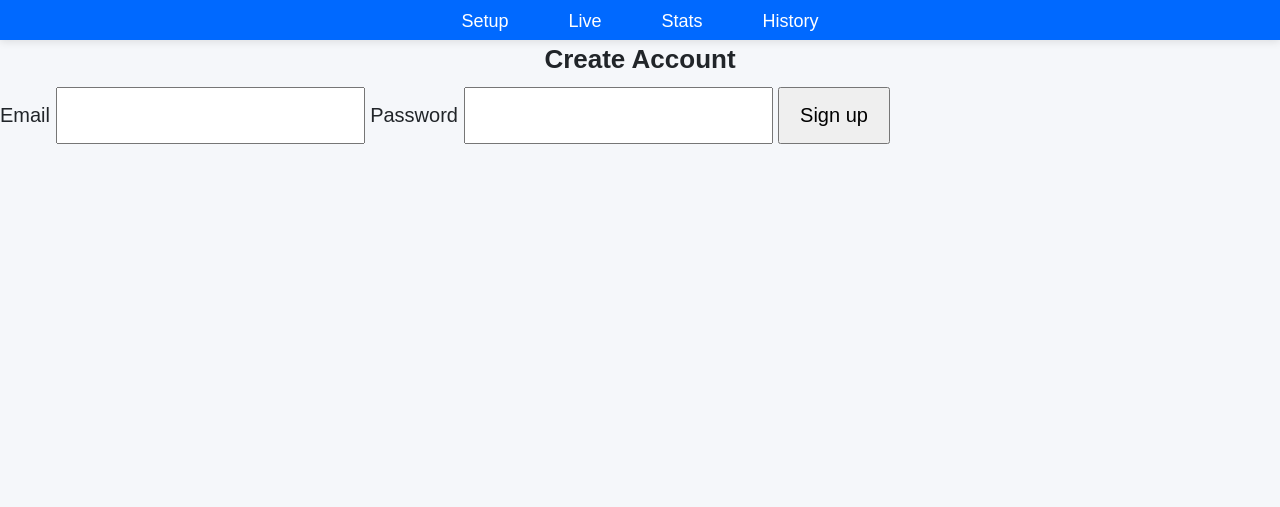
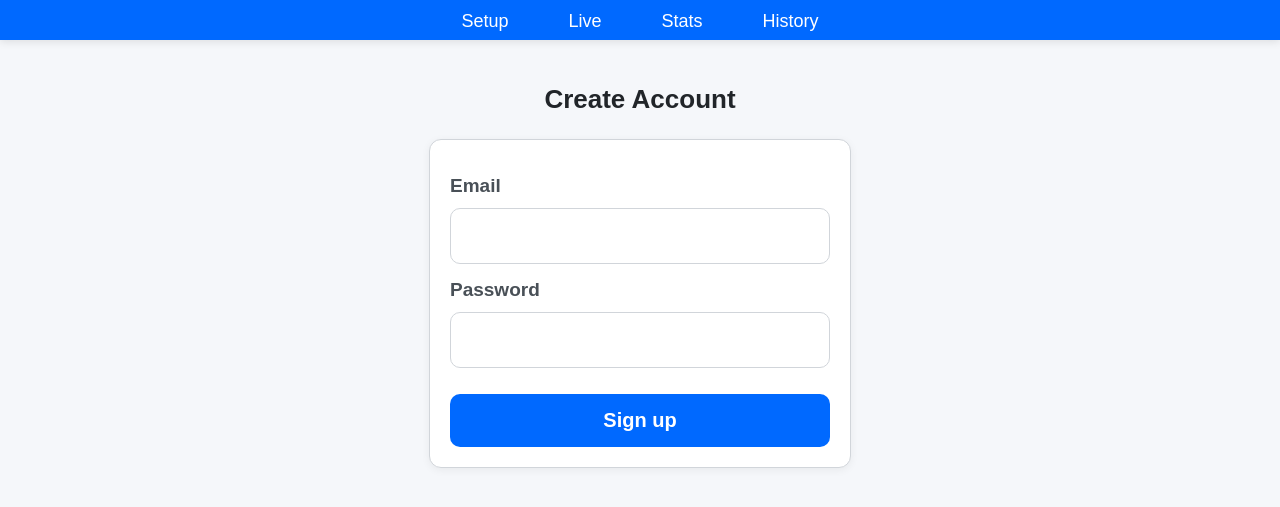
Before and after one commit to jacobduck99/delivery-tracker, a Flask app: page /signup in a window 1280 px wide. Shown: the top 507 px of the page. Run offline with Flask 3, Linux system fonts and the light colour scheme.

Commit message:
Added css to login and signup pages

```diff
--- /dev/null
+++ b/static/css/login.css
@@ -0,0 +1,88 @@
+
+/* Card-like login form without changing your HTML */
+body {
+  background: var(--bg-page, #f5f7fa);
+}
+
+h1 {
+  text-align: center;
+  margin: 2rem 0 1rem;
+  color: var(--text-high, #212529);
+  font-size: 1.3rem;
+}
+
+/* Make the <form> look like a centered card */
+form[method="POST"] {
+  width: 92%;
+  max-width: 380px;
+  margin: 0 auto 2rem;
+  padding: 1rem;
+  background: var(--bg-card, #fff);
+  border: 1px solid var(--border-color, #d1d5da);
+  border-radius: 12px;
+  box-shadow: 0 2px 8px rgba(0,0,0,.06);
+}
+
+/* Labels on their own lines */
+form[method="POST"] > label {
+  display: block;
+  margin: 0.6rem 0 0.3rem;
+  color: var(--text-med, #495057);
+  font-weight: 600;
+  font-size: 0.95rem;
+}
+
+/* Inputs inherit your base font sizing */
+form[method="POST"] input[name="email"],
+form[method="POST"] input[name="password"] {
+  display: block;
+  width: 100%;
+  margin-top: 0.35rem;
+  padding: 0.65rem 0.75rem;
+  border: 1px solid var(--border-color, #d1d5da);
+  border-radius: 10px;
+  background: #fff;
+  box-sizing: border-box;
+  outline: none;
+  font: inherit;
+}
+
+form[method="POST"] input[name="email"]:focus,
+form[method="POST"] input[name="password"]:focus {
+  border-color: var(--primary, #0069ff);
+  box-shadow: 0 0 0 3px rgba(0,105,255,.15);
+}
+
+/* Submit button matches your variables */
+form[method="POST"] button[type="submit"] {
+  width: 100%;
+  margin-top: 1rem;
+  padding: 0.75rem 1rem;
+  border: 0;
+  border-radius: 10px;
+  background: var(--primary, #0069ff);
+  color: #fff;
+  font-weight: 700;
+  cursor: pointer;
+  transition: filter .15s ease, transform .05s ease;
+}
+
+form[method="POST"] button[type="submit"]:hover {
+  filter: brightness(1.05);
+}
+form[method="POST"] button[type="submit"]:active {
+  transform: translateY(1px);
+}
+
+/* Small screens: keep it comfy */
+@media (max-width: 480px) {
+  form[method="POST"] { padding: 0.9rem; }
+  h1 { margin: 1.25rem 0 0.75rem; }
+}
+
+/* Optional: flash messages from Flask */
+.flash, .flashes li {
+  max-width: 380px; margin: 0.5rem auto; padding: 0.6rem 0.75rem;
+  border-radius: 8px; list-style: none;
+  background: #fff7ed; color: #92400e; border: 1px solid #fdba74;
+}
--- /dev/null
+++ b/static/css/signup.css
@@ -0,0 +1,88 @@
+
+/* Card-like login form without changing your HTML */
+body {
+  background: var(--bg-page, #f5f7fa);
+}
+
+h1 {
+  text-align: center;
+  margin: 2rem 0 1rem;
+  color: var(--text-high, #212529);
+  font-size: 1.3rem;
+}
+
+/* Make the <form> look like a centered card */
+form[method="POST"] {
+  width: 92%;
+  max-width: 380px;
+  margin: 0 auto 2rem;
+  padding: 1rem;
+  background: var(--bg-card, #fff);
+  border: 1px solid var(--border-color, #d1d5da);
+  border-radius: 12px;
+  box-shadow: 0 2px 8px rgba(0,0,0,.06);
+}
+
+/* Labels on their own lines */
+form[method="POST"] > label {
+  display: block;
+  margin: 0.6rem 0 0.3rem;
+  color: var(--text-med, #495057);
+  font-weight: 600;
+  font-size: 0.95rem;
+}
+
+/* Inputs inherit your base font sizing */
+form[method="POST"] input[name="email"],
+form[method="POST"] input[name="password"] {
+  display: block;
+  width: 100%;
+  margin-top: 0.35rem;
+  padding: 0.65rem 0.75rem;
+  border: 1px solid var(--border-color, #d1d5da);
+  border-radius: 10px;
+  background: #fff;
+  box-sizing: border-box;
+  outline: none;
+  font: inherit;
+}
+
+form[method="POST"] input[name="email"]:focus,
+form[method="POST"] input[name="password"]:focus {
+  border-color: var(--primary, #0069ff);
+  box-shadow: 0 0 0 3px rgba(0,105,255,.15);
+}
+
+/* Submit button matches your variables */
+form[method="POST"] button[type="submit"] {
+  width: 100%;
+  margin-top: 1rem;
+  padding: 0.75rem 1rem;
+  border: 0;
+  border-radius: 10px;
+  background: var(--primary, #0069ff);
+  color: #fff;
+  font-weight: 700;
+  cursor: pointer;
+  transition: filter .15s ease, transform .05s ease;
+}
+
+form[method="POST"] button[type="submit"]:hover {
+  filter: brightness(1.05);
+}
+form[method="POST"] button[type="submit"]:active {
+  transform: translateY(1px);
+}
+
+/* Small screens: keep it comfy */
+@media (max-width: 480px) {
+  form[method="POST"] { padding: 0.9rem; }
+  h1 { margin: 1.25rem 0 0.75rem; }
+}
+
+/* Optional: flash messages from Flask */
+.flash, .flashes li {
+  max-width: 380px; margin: 0.5rem auto; padding: 0.6rem 0.75rem;
+  border-radius: 8px; list-style: none;
+  background: #fff7ed; color: #92400e; border: 1px solid #fdba74;
+}
--- a/templates/base.html
+++ b/templates/base.html
@@ -12,6 +12,8 @@
   <link rel="stylesheet" href="{{ url_for('static', filename='css/past_runs.css') }}" />
   <link rel="stylesheet" href="{{ url_for('static', filename='css/stats.css') }}" />
   <link rel="stylesheet" href="{{ url_for('static', filename='css/config.css') }}" />
+  <link rel="stylesheet" href="{{ url_for('static', filename='css/login.css') }}"  />
+  <link rel="stylesheet" href="{{ url_for('static', filename='css/signup.css') }}"  />
 
   {% block head %}{% endblock %}
 </head>
```
